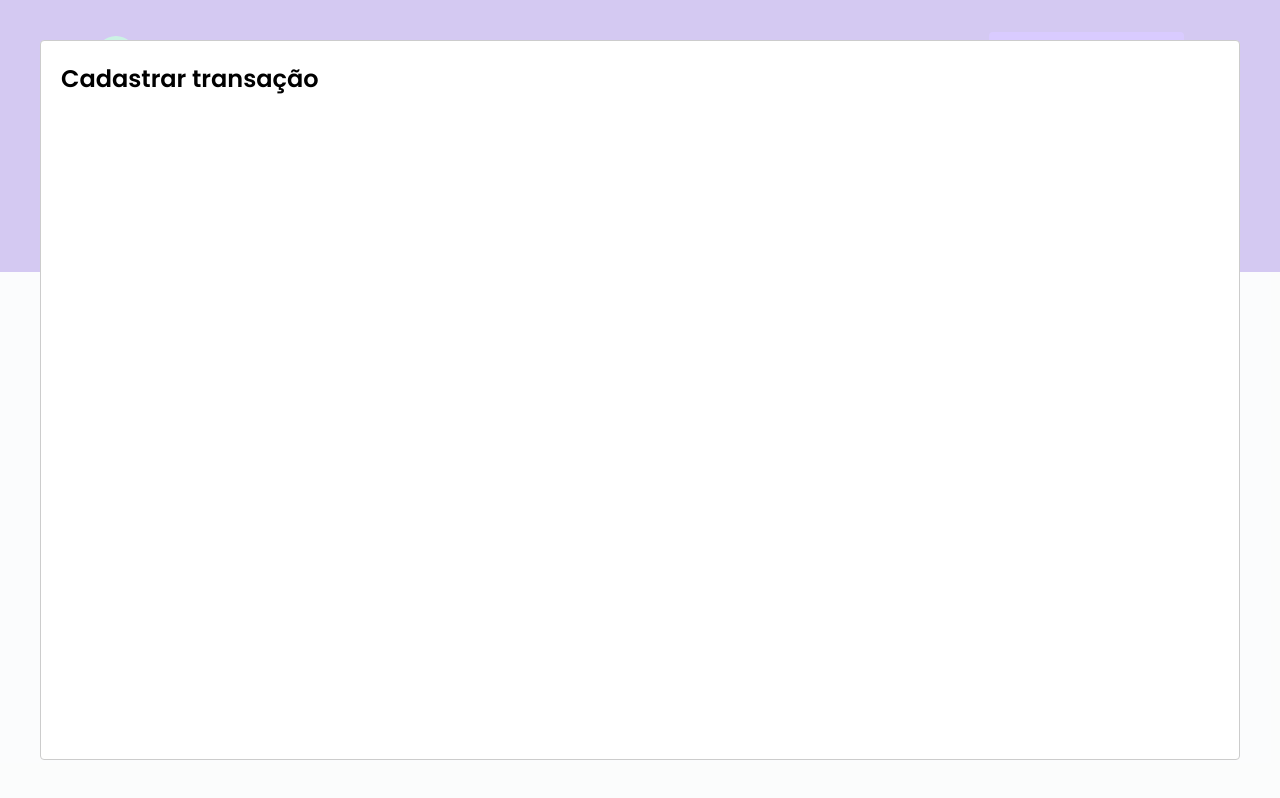
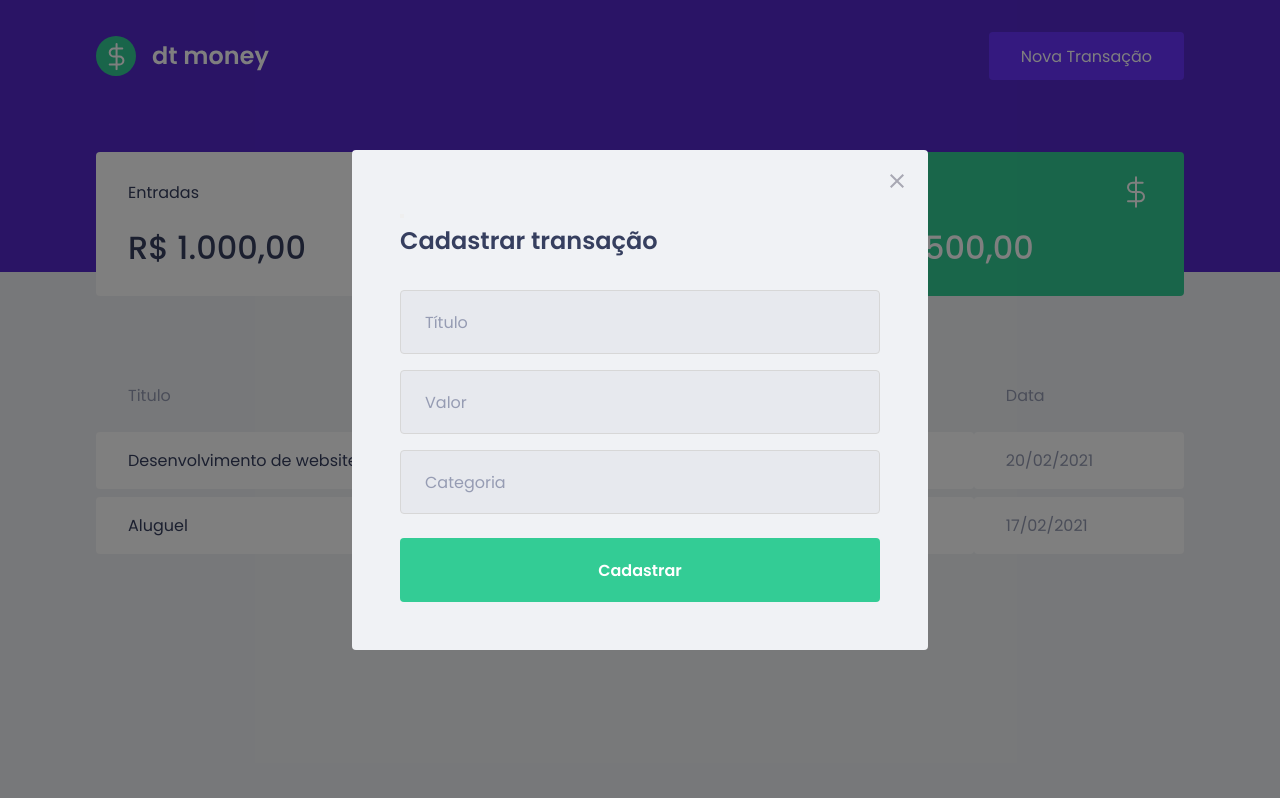
Before and after one commit to joaovictormilhomem/dtmoney, a React (Create React App) app: page / in a window 1280 px wide. Both pictures are taken after a click on the button "Nova Transação". Built offline with nearby package versions, Linux system fonts and the light colour scheme; no server answers; what miragejs would draw is missing.

Commit message:
modal form styled

```diff
--- a/src/components/NewTransactionModal/index.tsx
+++ b/src/components/NewTransactionModal/index.tsx
@@ -1,4 +1,6 @@
 import Modal from "react-modal";
+import CloseImg from "../../assets/close.svg";
+import { Container } from "./styles";
 
 interface NewTransactionModalProps {
   isOpen: boolean;
@@ -10,8 +12,35 @@
     <Modal
       isOpen={isOpen}
       onRequestClose={onRequestClose}
+      overlayClassName="react-modal-overlay"
+      className="react-modal-content"
     >
-      <h2>Cadastrar transação</h2>
+
+      <button type="button">
+        <img
+        src={CloseImg}
+        alt="Fecha modal"
+        onClick={onRequestClose}
+        className="react-modal-close"
+        />
+      </button>
+
+      <Container>
+        <h2>Cadastrar transação</h2>
+        <input
+          placeholder="Título"
+        />
+        <input
+          type="number"
+          placeholder="Valor"
+        />
+        <input
+          placeholder="Categoria"
+        />
+        <button type="submit">
+          Cadastrar
+        </button>
+      </Container>
     </Modal>
   );
 }
--- a/src/components/NewTransactionModal/styles.ts
+++ b/src/components/NewTransactionModal/styles.ts
@@ -1,5 +1,45 @@
 import styled from "styled-components";
 
-export const Container = styled.div`
+export const Container = styled.form`
+  h2 {
+    color: var(--text-title);
+    font-size: 1.5rem;
+    margin-bottom: 2rem;
+  }
+  input {
+    width: 100%;
+    padding: 0 1.5rem;
+    height: 4rem;
+    border-radius: 0.25rem;
+    border: 1px solid #d7d7d7;
+    background: #e7e9ee;
+    font-weight: 400;
+    font-size: 1rem;
 
+    &::placeholder {
+      color: var(--text-body);
+    }
+
+    & + input {
+      margin-top: 1rem;
+    }
+  }
+
+  button[type="submit"] {
+    width: 100%;
+    padding: 0 1.5rem;
+    height: 4rem;
+    background: var(--green);
+    color: #fff;
+    border-radius: 0.25rem;
+    border: 0;
+    font-size: 1rem;
+    margin-top: 1.5rem;
+    font-weight: 600;
+    transition: filter 0.2s;
+
+    &:hover {
+      filter: brightness(0.9);
+    }
+  }
 `;
--- a/src/styles/global.ts
+++ b/src/styles/global.ts
@@ -51,4 +51,37 @@
     cursor: not-allowed;
   }
 
+  .react-modal-overlay{
+    background: rgba(0, 0, 0, 0.5);
+    position: fixed;
+    top: 0;
+    bottom: 0;
+    left: 0;
+    right: 0;
+    display: flex;
+    align-items: center;
+    justify-content: center;
+  }
+  .react-modal-content{
+    width: 100%;
+    max-width: 576px;
+    background: var(--background);
+    padding: 3rem;
+    position: relative;
+    border-radius: 0.25rem;
+  }
+
+  .react-modal-close{
+    position: absolute;
+    right: 1.5rem;
+    top: 1.5rem;
+    border: 0;
+    background: transparent;
+    transition: filter 0.2s;
+
+    &:hover {
+      filter: brightness(0.8);
+    }
+  }
+
 `
```
